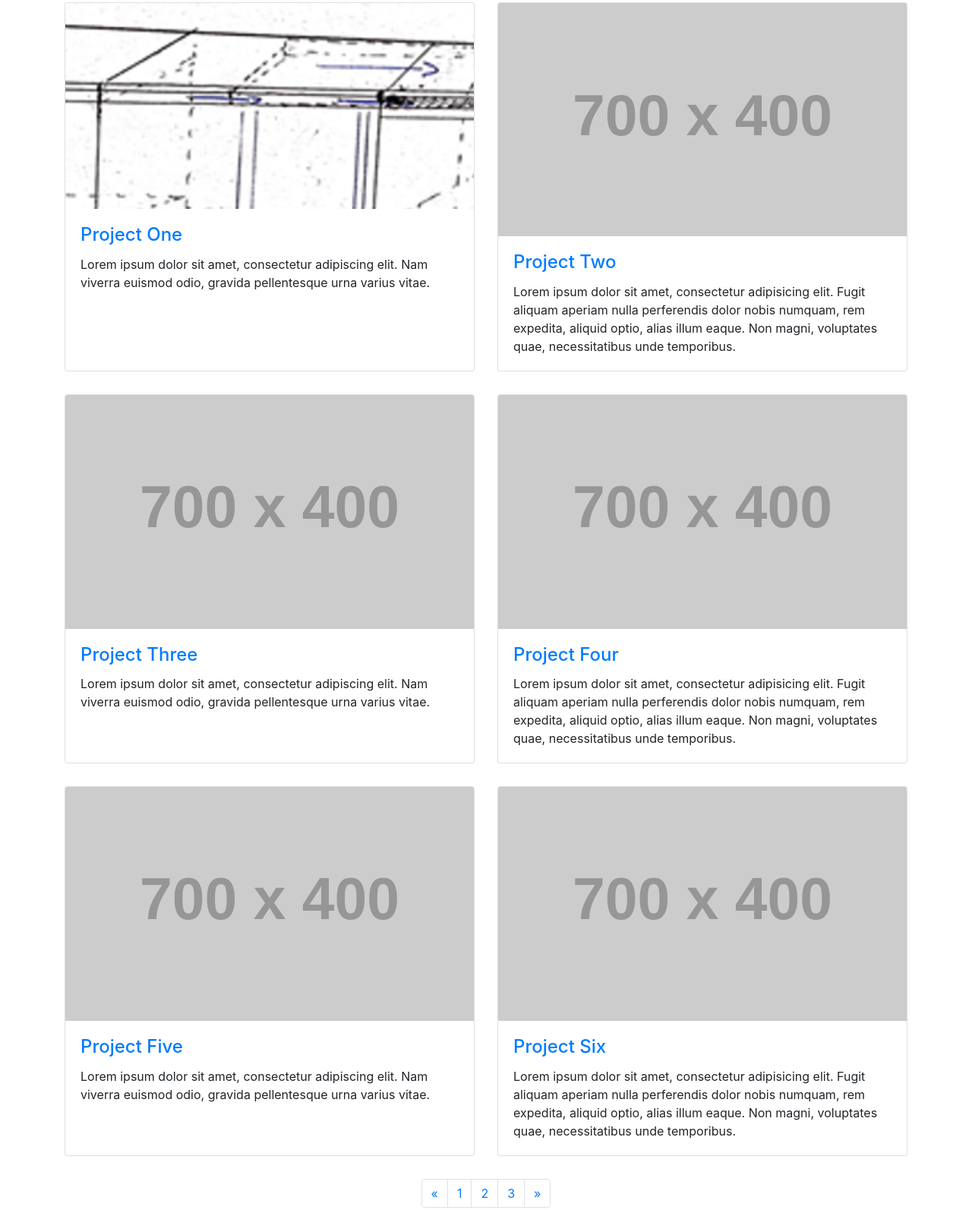
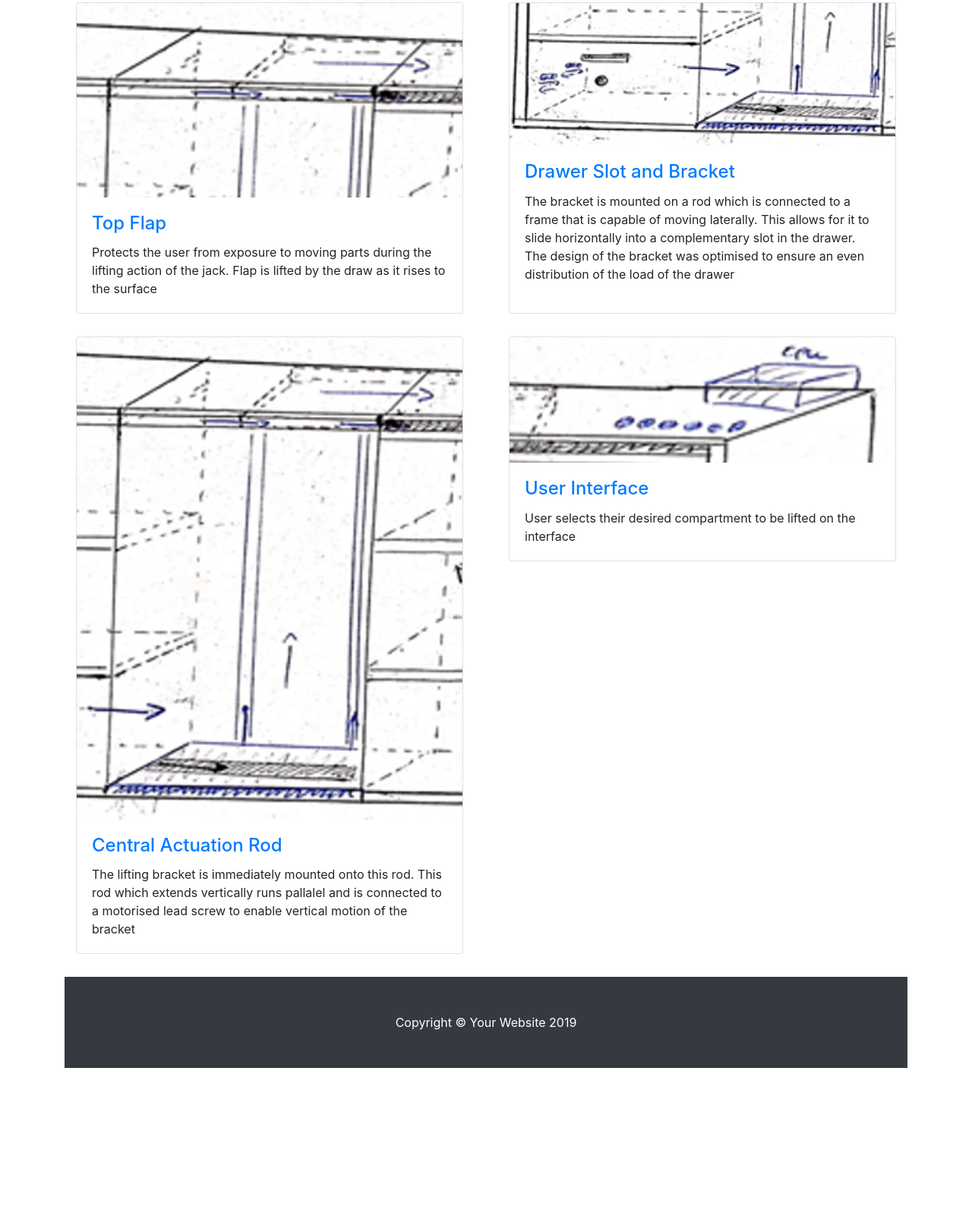
Before and after one commit to jesidhn97/Horizons, a website: page portfolio-2-col.html in a window 1280 px wide. Shown: the part 205-1798 px from the top of the page at 76% size. After the commit the page ends 1611 px from the top, so only its background shows below. Drawn offline with Linux system fonts and the light colour scheme; placeholder pictures from the web are drawn by us.

Commit message:
Update portfolio-2-col.html

```diff
--- a/portfolio-2-col.html
+++ b/portfolio-2-col.html
@@ -92,73 +92,49 @@
       <li class="breadcrumb-item active">Our Product</li>
     </ol>
 
-    <div class="row">
-      <div class="col-lg-6 portfolio-item">
+      <div class="card-deck">
+      <div class="col portfolio-item">
         <div class="card h-100">
-                    <a href="#"><img class="card-img-top {width: 200;
-                      height: 15vw;
-                      object-fit: cover;}"
-                      id="fixed-width-TF" src="images/Top flap.PNG" alt=""></a>
+                    <a href="#"><img class="card-img-top" src="images/Top flap.PNG" alt=""></a>
           <div class="card-body">
             <h4 class="card-title">
-              <a href="#">Project One</a>
+              <a href="#">Top Flap</a>
             </h4>
-            <p class="card-text">Lorem ipsum dolor sit amet, consectetur adipiscing elit. Nam viverra euismod odio, gravida pellentesque urna varius vitae.</p>
+            <p class="card-text">Protects the user from exposure to moving parts during the lifting action of the jack. Flap is lifted by the draw as it rises to the surface</p>
           </div>
         </div>
       </div>
-      <div class="col-lg-6 portfolio-item">
+      <div class="col portfolio-item">
         <div class="card h-100">
-          <a href="#"><img class="card-img-top" src="http://placehold.it/700x400" alt=""></a>
+          <a href="#"><img class="card-img-top"src="images/Bracket-and-drawer.PNG" alt=""></a>
           <div class="card-body">
             <h4 class="card-title">
-              <a href="#">Project Two</a>
+              <a href="#">Drawer Slot and Bracket</a>
             </h4>
-            <p class="card-text">Lorem ipsum dolor sit amet, consectetur adipisicing elit. Fugit aliquam aperiam nulla perferendis dolor nobis numquam, rem expedita, aliquid optio, alias illum eaque. Non magni, voluptates quae, necessitatibus unde temporibus.</p>
+            <p class="card-text">The bracket is mounted on a rod which is connected to a frame that is capable of moving laterally. This allows for it to slide horizontally into a complementary slot in the drawer. The design of the bracket was optimised to ensure an even distribution of the load of the drawer</p>
           </div>
         </div>
       </div>
-      <div class="col-lg-6 portfolio-item">
+      <div class="w-100"></div>
+      <div class="col portfolio-item">
         <div class="card h-100">
-          <a href="#"><img class="card-img-top" src="http://placehold.it/700x400" alt=""></a>
+          <a href="#"><img class="card-img-top" src="images/Central rod actuator.PNG"  alt=""></a>
           <div class="card-body">
             <h4 class="card-title">
-              <a href="#">Project Three</a>
+              <a href="#">Central Actuation Rod</a>
             </h4>
-            <p class="card-text">Lorem ipsum dolor sit amet, consectetur adipiscing elit. Nam viverra euismod odio, gravida pellentesque urna varius vitae.</p>
+            <p class="card-text">The lifting bracket is immediately mounted onto this rod. This rod which extends vertically runs pallalel and is connected to a motorised lead screw to enable vertical motion of the bracket </p>
             </div>
         </div>
       </div>
-      <div class="col-lg-6 portfolio-item">
-        <div class="card h-100">
-          <a href="#"><img class="card-img-top" src="http://placehold.it/700x400" alt=""></a>
+      <div class="col portfolio-item">
+        <div class="card h-20">
+          <a href="#"><img class="card-img-top" width="100%" height="150%"src="images/User interface.PNG" alt=""></a>
           <div class="card-body">
             <h4 class="card-title">
-              <a href="#">Project Four</a>
+              <a href="#">User Interface</a>
             </h4>
-            <p class="card-text">Lorem ipsum dolor sit amet, consectetur adipisicing elit. Fugit aliquam aperiam nulla perferendis dolor nobis numquam, rem expedita, aliquid optio, alias illum eaque. Non magni, voluptates quae, necessitatibus unde temporibus.</p>
-          </div>
-        </div>
-      </div>
-      <div class="col-lg-6 portfolio-item">
-        <div class="card h-100">
-          <a href="#"><img class="card-img-top" src="http://placehold.it/700x400" alt=""></a>
-          <div class="card-body">
-            <h4 class="card-title">
-              <a href="#">Project Five</a>
-            </h4>
-            <p class="card-text">Lorem ipsum dolor sit amet, consectetur adipiscing elit. Nam viverra euismod odio, gravida pellentesque urna varius vitae.</p>
-          </div>
-        </div>
-      </div>
-      <div class="col-lg-6 portfolio-item">
-        <div class="card h-100">
-          <a href="#"><img class="card-img-top" src="http://placehold.it/700x400" alt=""></a>
-          <div class="card-body">
-            <h4 class="card-title">
-              <a href="#">Project Six</a>
-            </h4>
-            <p class="card-text">Lorem ipsum dolor sit amet, consectetur adipisicing elit. Fugit aliquam aperiam nulla perferendis dolor nobis numquam, rem expedita, aliquid optio, alias illum eaque. Non magni, voluptates quae, necessitatibus unde temporibus.</p>
+            <p class="card-text">User selects their desired compartment to be lifted on the interface</p>
           </div>
         </div>
       </div>
@@ -166,7 +142,7 @@
     <!-- /.row -->
 
     <!-- Pagination -->
-    <ul class="pagination justify-content-center">
+    <!---<ul class="pagination justify-content-center">
       <li class="page-item">
         <a class="page-link" href="#" aria-label="Previous">
           <span aria-hidden="true">&laquo;</span>
@@ -188,7 +164,7 @@
           <span class="sr-only">Next</span>
         </a>
       </li>
-    </ul>
+    </ul>->
 
   </div>
   <!-- /.container -->
```
Lines whose indentation alone changed are shown as unchanged.
